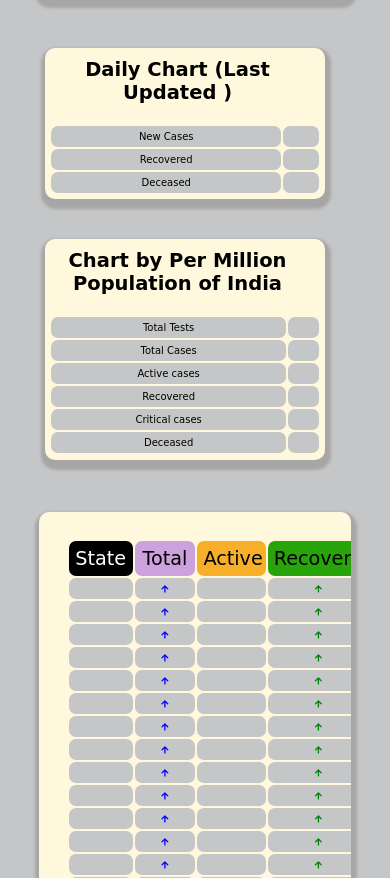
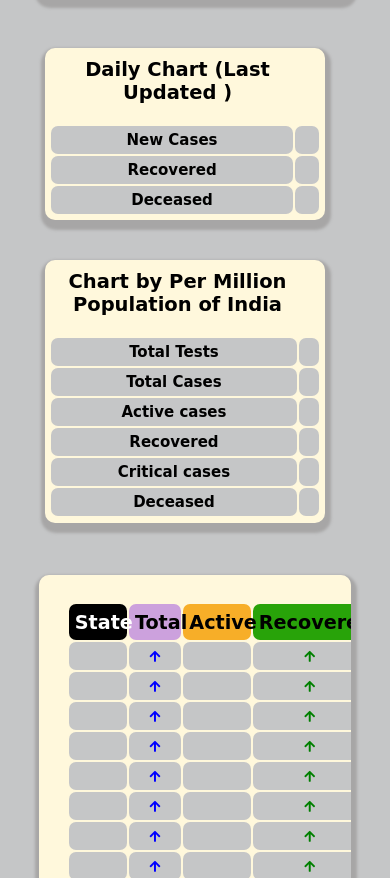
Before and after one commit to anshu2305/Covid_cases-tracker, a plain HTML site: page index.html in a window 390 px wide. Shown: the part 513-1391 px from the top of the page. Drawn offline with nearby package versions, Linux system fonts and the light colour scheme; no server answers.

Commit message:
Update tstyle.css

```diff
--- a/tstyle.css
+++ b/tstyle.css
@@ -198,7 +198,7 @@ table>tr,td,th{
     background-color: rgb(197, 198, 199);
     border-radius:7px;
     margin: 2rem;
-    font-weight: 500;
+    font-weight: 600;
     align-content: center;
     align-items: center;
     justify-content:center;
@@ -236,9 +236,7 @@ thead{
         width:120%;
         overflow-x: auto;
     }
-    body{
-        font-size: small;
-    }
+
 }
 @media (max-width: 555px) and (min-width: 80px) {
     .navbar a{
@@ -264,7 +262,7 @@ thead{
 
     td{
         padding:5px;
-        font-size:10px;
+        font-size:15px;
     }
     table #header{
         font-weight: bold;
```
